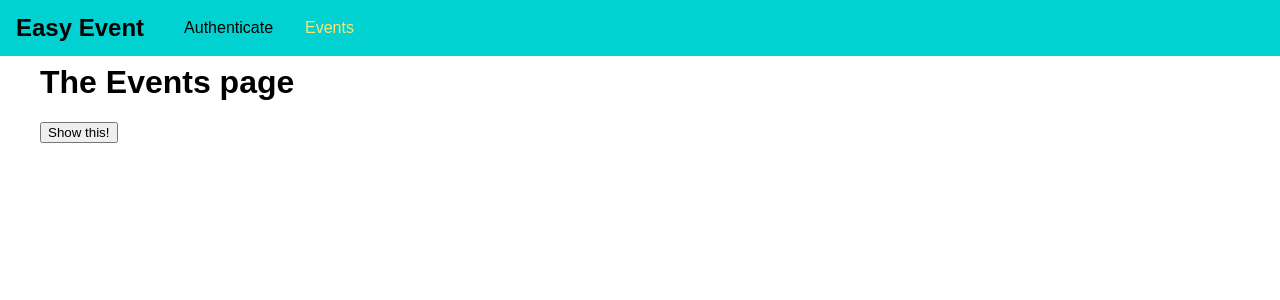
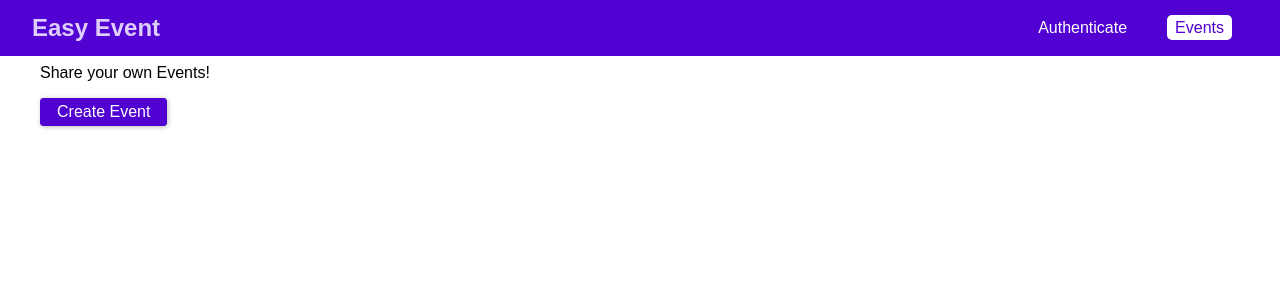
Before and after one commit to MyrPasko/graphql-event-booking, a React (Create React App) app in the folder frontend/: page /events in a window 1280 px wide. Shown: the top 300 px of the page. Built offline with nearby package versions, Linux system fonts and the light colour scheme.

Commit message:
# On lesson 16 00.00

```diff
--- a/frontend/src/App.js
+++ b/frontend/src/App.js
@@ -23,11 +23,6 @@
         this.setState({token: null, userId: null});
     };
 
-    showThis = () => {
-        console.warn("Show this!", this);
-        this.setState({checking: "FUUUUUUUUUUU"});
-    };
-
     render() {
 
         return (
@@ -39,17 +34,16 @@
                         checking: this.state.checking,
                         login: this.login,
                         logout: this.logout,
-                        showThis: this.showThis,
                     }}>
                         <MainNavigation/>
                         <main className="main-content">
                             <Switch>
-                                {!this.state.token && <Redirect from="/" to="/auth" exact/>}
                                 {this.state.token && <Redirect from="/" to="/events" exact/>}
                                 {this.state.token && <Redirect from="/auth" to="/events" exact/>}
                                 {!this.state.token && <Route path="/auth" component={AuthPage}/>}
                                 <Route path="/events" component={EventsPage}/>
                                 {this.state.token && <Route path="/bookings" component={BookingsPage}/>}
+                                {!this.state.token && <Redirect to="/auth" exact/>}
                             </Switch>
                         </main>
                     </AuthContext.Provider>
--- /dev/null
+++ b/frontend/src/components/Backdrop/Backdrop.css
@@ -0,0 +1,8 @@
+.backdrop {
+    position: fixed;
+    top: 0;
+    left: 0;
+    height: 100vh;
+    width: 100%;
+    background: rgba(0, 0, 0, 0.75);
+}
--- /dev/null
+++ b/frontend/src/components/Backdrop/Backdrop.js
@@ -0,0 +1,12 @@
+import React from 'react';
+import './Backdrop.css';
+
+const backdrop = (props) => {
+    return (
+        <div className="backdrop">
+
+        </div>
+    );
+};
+
+export default backdrop;
--- /dev/null
+++ b/frontend/src/components/Modal/Modal.css
@@ -0,0 +1,36 @@
+.modal {
+    width: 90%;
+    background: #ffffff;
+    box-shadow: 0 2px 8px rgba(0, 0, 0, 0.26);
+    position: fixed;
+    top: 20vh;
+    left: 5%;
+}
+
+.modal__header {
+    padding: 1rem;
+    background: #5101d1;
+    color: #ffffff;
+}
+
+.modal__header h1 {
+    margin: 0;
+    font-size: 1.25rem;
+}
+
+.modal__content {
+    padding: 1rem;
+}
+
+.modal__actions {
+    display: flex;
+    justify-content: flex-end;
+    padding: 1rem;
+}
+
+@media (min-width: 768px) {
+    .modal {
+        width: 30rem;
+        left: calc((100% - 30rem) / 2);
+    }
+}
--- /dev/null
+++ b/frontend/src/components/Modal/Modal.js
@@ -0,0 +1,20 @@
+import React from 'react';
+import './Modal.css';
+
+const modal = (props) => {
+
+    return (
+        <div className="modal">
+            <header className="modal__header"><h1>{props.title}</h1></header>
+            <section className="modal__content">
+                {props.children}
+            </section>
+            <section className="modal__actions">
+                {props.canCancel && <button className="btn" onClick={props.onCancel}>Cancel</button>}
+                {props.canConfirm && <button className="btn" onClick={props.onConfirm}>Confirm</button>}
+            </section>
+        </div>
+    );
+};
+
+export default modal;
--- a/frontend/src/components/Navigation/MainNavigation.css
+++ b/frontend/src/components/Navigation/MainNavigation.css
@@ -4,15 +4,18 @@
     top: 0;
     width: 100%;
     height: 3.5rem;
-    background: #01d1d1;
-    padding: 0 1rem;
+    background: #5101d1;
+    padding: 0 2rem;
     display: flex;
     align-items: center;
+    justify-content: space-between;
+    box-sizing: border-box;
 }
 
 .main-navigation__logo h1 {
     margin: 0;
     font-size: 1.5rem;
+    color: #dfcefc;
 }
 
 .main-navigation__items {
@@ -24,19 +27,32 @@
     list-style: none;
     padding: 0;
     margin: 0;
+    align-items: center;
 }
 
 .main-navigation__items li {
     margin: 0 1rem;
 }
 
-.main-navigation__items a {
+.main-navigation__items a,
+.main-navigation__items button {
     text-decoration: none;
-    color: #000;
+    color: white;
+    padding: 0.25rem 0.5rem;
+    border: none;
+    font: inherit;
+    background: transparent;
+    cursor: pointer;
+    vertical-align: middle;
+    margin: 0;
 }
 
 .main-navigation__items a:hover,
 .main-navigation__items a:active,
-.main-navigation__items a.active {
-    color: #fae673;
+.main-navigation__items a.active,
+.main-navigation__items button:hover,
+.main-navigation__items button:active {
+    background: #ffffff;
+    color: #5101d1;
+    border-radius: 5px;
 }
--- a/frontend/src/components/Navigation/MainNavigation.js
+++ b/frontend/src/components/Navigation/MainNavigation.js
@@ -21,9 +21,16 @@
                                 <li>
                                     <NavLink to="/events">Events</NavLink>
                                 </li>
-                                {context.token && <li>
-                                    <NavLink to="/bookings">Bookings</NavLink>
-                                </li>}
+                                {context.token && (
+                                    <>
+                                        <li>
+                                            < NavLink to="/bookings">Bookings</NavLink>
+                                        </li>
+                                        <li>
+                                            <button onClick={context.logout}>Logout</button>
+                                        </li>
+                                    </>
+                                )}
                             </ul>
                         </nav>
                     </header>
--- a/frontend/src/context/auth-context.js
+++ b/frontend/src/context/auth-context.js
@@ -6,5 +6,4 @@
     checking: null,
     login: () => {},
     logout: () => {},
-    showThis: () => {},
 })
--- a/frontend/src/index.css
+++ b/frontend/src/index.css
@@ -3,3 +3,38 @@
     padding: 0;
     font-family: sans-serif;
 }
+
+.form-control label,
+.form-control input {
+    width: 100%;
+    display: block;
+}
+
+.form-control label {
+    margin-bottom: 0.5rem;
+}
+
+.form-control {
+    margin-bottom: 1rem;
+}
+
+.form-actions button,
+.btn {
+    background: #5101d1;
+    font: inherit;
+    border: 1px solid #5101d1;
+    border-radius: 3px;
+    padding: 0.25rem 1rem;
+    margin-right: 1rem;
+    box-shadow: 1px 1px 5px rgba(0, 0, 0, 0.26);
+    color: white;
+    cursor: pointer;
+}
+
+.form-actions button:hover,
+.form-actions button:active,
+.btn:hover,
+.btn:active {
+    background: #6219d6;
+    border-color: #6219d6;
+}
--- a/frontend/src/pages/AuthPage.css
+++ b/frontend/src/pages/AuthPage.css
@@ -1,38 +1,5 @@
-
 .auth-form {
     width: 25rem;
     max-width: 80%;
     margin: 5rem auto;
 }
-
-.form-control label,
-.form-control input {
-    width: 100%;
-    display: block;
-}
-
-.form-control label {
-    margin-bottom: 0.5rem;
-}
-
-.form-control {
-    margin-bottom: 1rem;
-}
-
-.form-actions button {
-    background: #01d1d1;
-    font: inherit;
-    border: 1px solid #01d1d1;
-    border-radius: 3px;
-    padding: 0.25rem 1rem;
-    margin-right: 1rem;
-    box-shadow: 1px 1px 5px rgba(0, 0, 0, 0.26);
-    color: white;
-    cursor: pointer;
-}
-
-.form-actions button:hover,
-.form-actions button:active {
-    background: #01a7a7;
-    border-color: #01a7a7;
-}
--- /dev/null
+++ b/frontend/src/pages/EventsPage.css
@@ -0,0 +1,9 @@
+.events-control {
+    text-align: center;
+    border: 1px solid #5101d1;
+    padding: 1rem;
+    margin: 2rem auto;
+    width: 30rem;
+    max-width: 80%;
+
+}
--- a/frontend/src/pages/EventsPage.js
+++ b/frontend/src/pages/EventsPage.js
@@ -1,21 +1,44 @@
 import React, {Component} from 'react';
-import AuthContext from '../context/auth-context';
+import Modal from "../components/Modal/Modal";
+import Backdrop from "../components/Backdrop/Backdrop";
 
 
 class EventsPage extends Component {
-    static contextType = AuthContext;
+    state = {
+        creating: false
+    };
 
-    showChecking = () => {
-        console.log("Checking: ", this.context.checking);
+    startCreateEventHandler = () => {
+        this.setState({creating: true});
     };
+
+    modalConfirmHandler = () => {
+        this.setState({creating: false});
+    };
+
+    modalCancelHandler = () => {
+        this.setState({creating: false});
+    };
+
 
     render() {
         return (
-            <div>
-                <h1>The Events page</h1>
-                <h1>{this.context.checking}</h1>
-                <button onClick={this.context.showThis}>Show this!</button>
-            </div>
+            <>
+                {this.state.creating && <Backdrop />}
+                {this.state.creating && <Modal
+                    title="Add event"
+                    canCancel
+                    canConfirm
+                    onCancel={this.modalCancelHandler}
+                    onConfirm={this.modalConfirmHandler}
+                >
+                    <p>Modal content</p>
+                </Modal>}
+                <div className="events-control">
+                    <p>Share your own Events!</p>
+                    <button className="btn" onClick={this.startCreateEventHandler}>Create Event</button>
+                </div>
+            </>
         );
     }
 }
```
